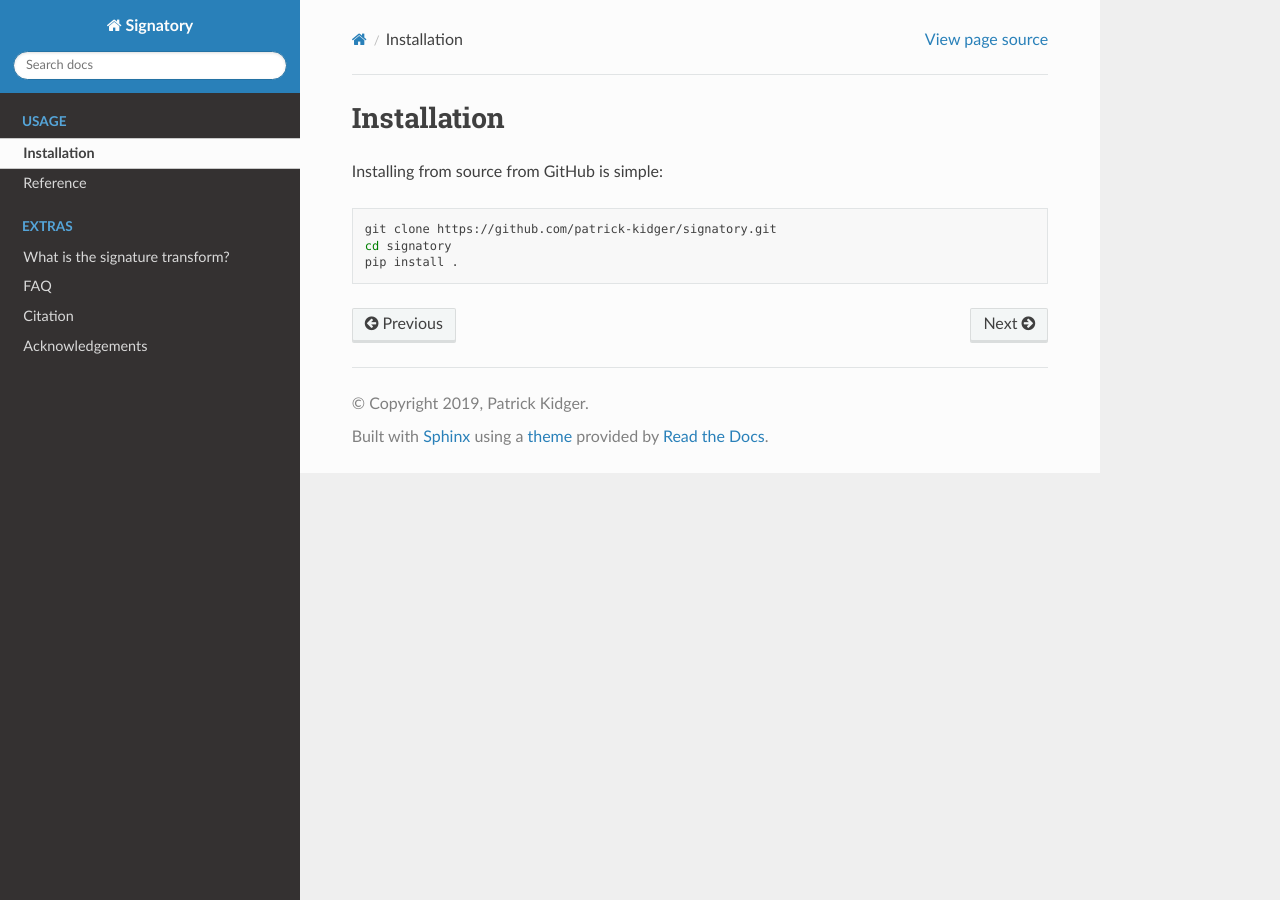
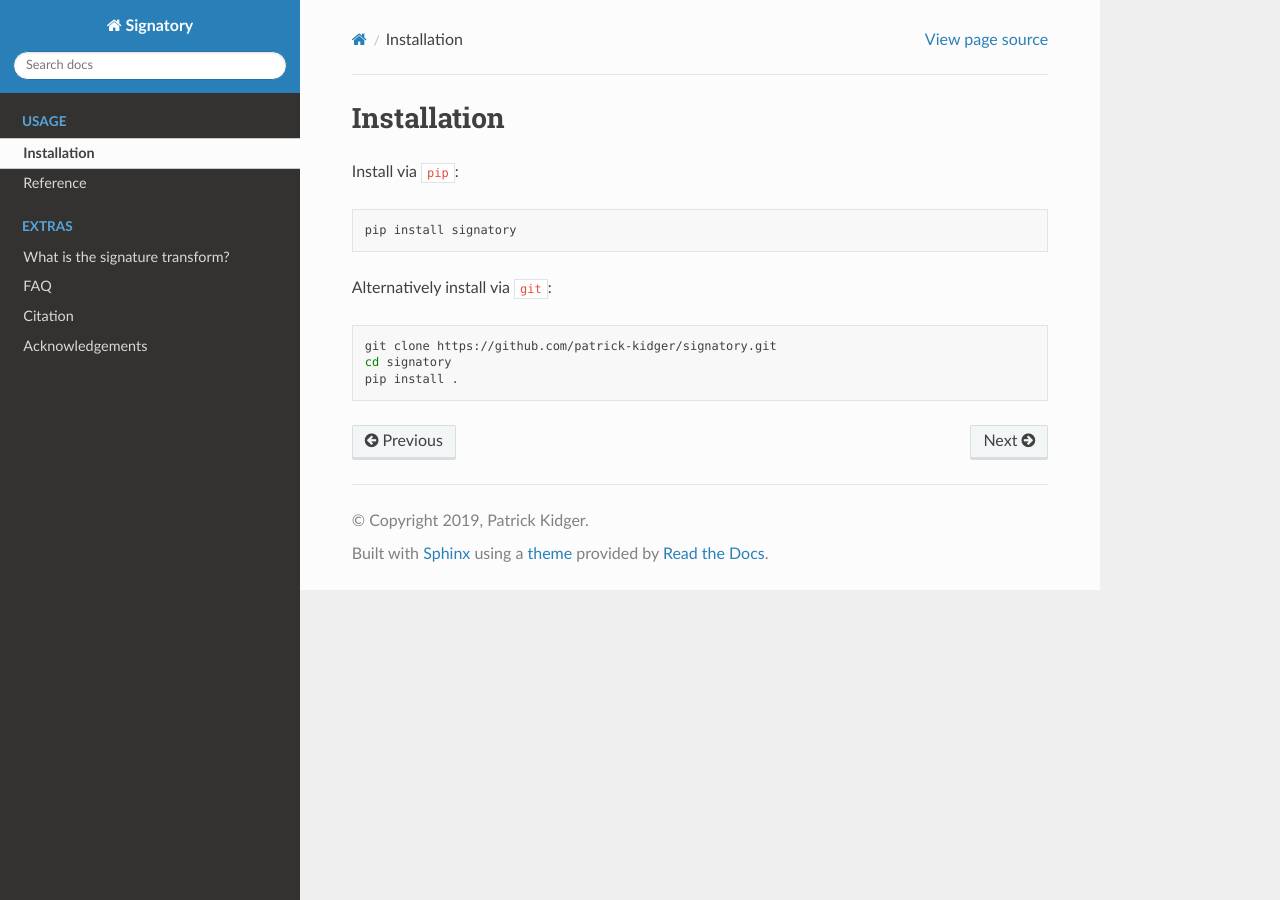
Before and after one commit to patrick-kidger/signatory, a Sphinx documentation site: the page built from docs/pages/installation.rst, in a window 1280 px wide. Built offline with Sphinx 7.4.7 and the Read the Docs theme 2.0.0, drawn with Linux system fonts in a browser that asks for light colours.

Commit message:
Tweaks to make it install correctly via pip!

```diff
--- a/docs/pages/installation.rst
+++ b/docs/pages/installation.rst
@@ -2,7 +2,14 @@
 
 Installation
 ------------
-Installing from source from GitHub is simple:
+Install via ``pip``:
+
+.. code-block:: bash
+
+    pip install signatory
+
+
+Alternatively install via ``git``:
 
 .. code-block:: bash
 
--- a/src/signatory/__init__.py
+++ b/src/signatory/__init__.py
@@ -6,6 +6,6 @@ from .modules import (Signature,
                       Augment)
 
 
-__version__ = "0.1.1"
+__version__ = "0.1.0"
 
 del torch
```
Also changed, not shown: README.rst (+8 -1 lines), 1 other file.
